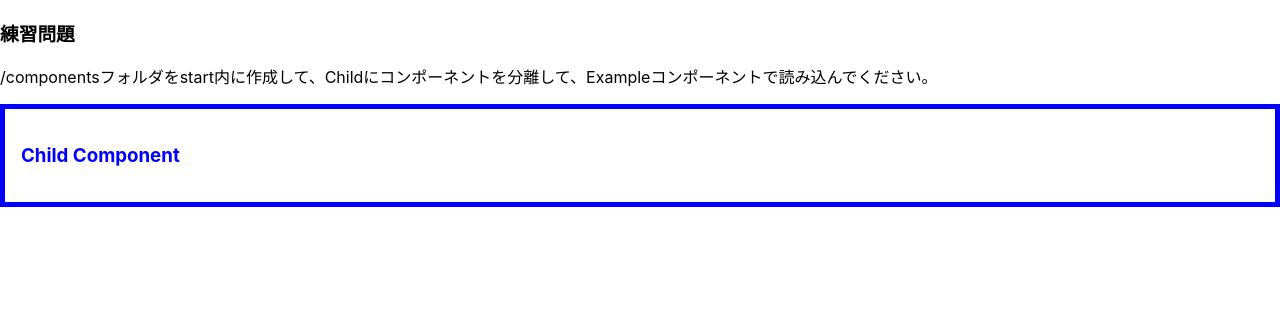
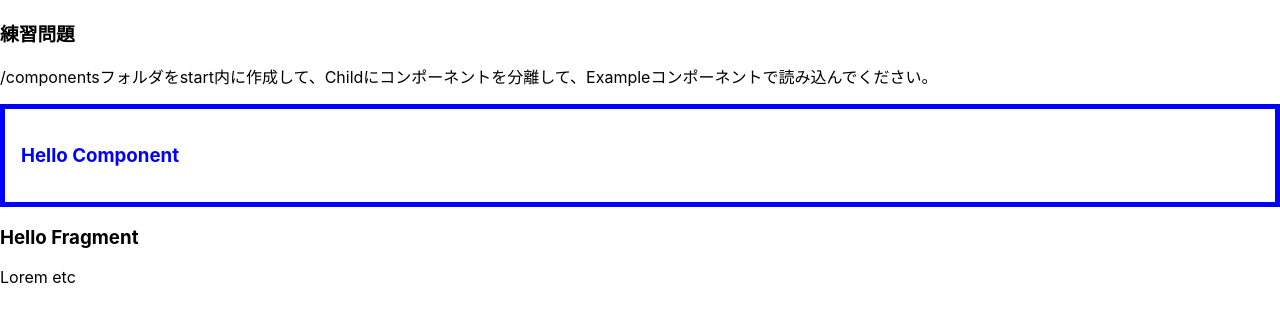
Before and after one commit to ballboyst/React-my-test, a React (Create React App) app in the folder my-test-app/: page / in a window 1280 px wide. Shown: the top 322 px of the page. Built offline with nearby package versions, Linux system fonts and the light colour scheme.

Commit message:
30.不要なタグを出力しないFragmentの使い方

```diff
--- a/my-test-app/src/components/Child.js
+++ b/my-test-app/src/components/Child.js
@@ -1,11 +1,18 @@
 import "./Child.css"
+import React from "react";
 // import { List } from "./list"
+console.log(React)
+
 const Child = () => {
     return (
-        <div className="component">
-            <h3>Child Component</h3>
-            {/* <List /> */}
-        </div>
+        <React.Fragment>
+            <div className="component">
+                <h3>Hello Component</h3>
+            </div>
+                <h3>Hello Fragment</h3>
+                <p>Lorem etc</p>
+                {/* <List /> */}
+        </React.Fragment>
     );
 };
 
```
